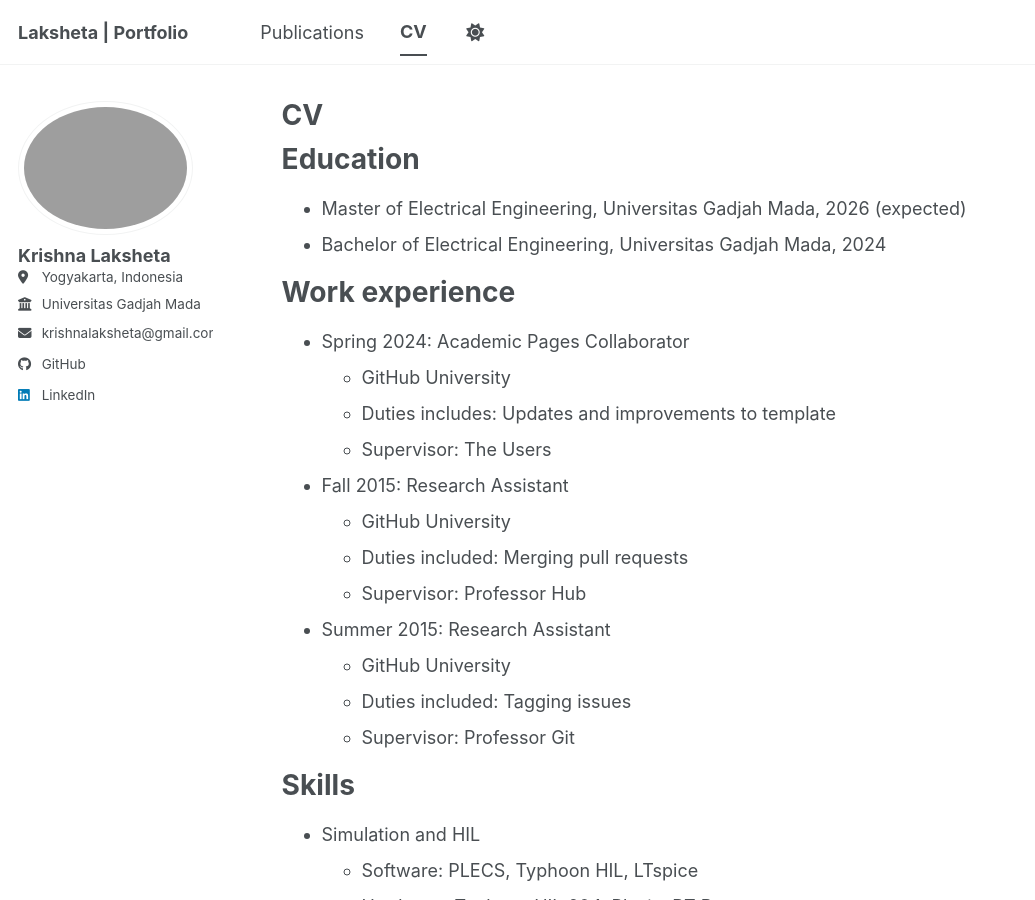
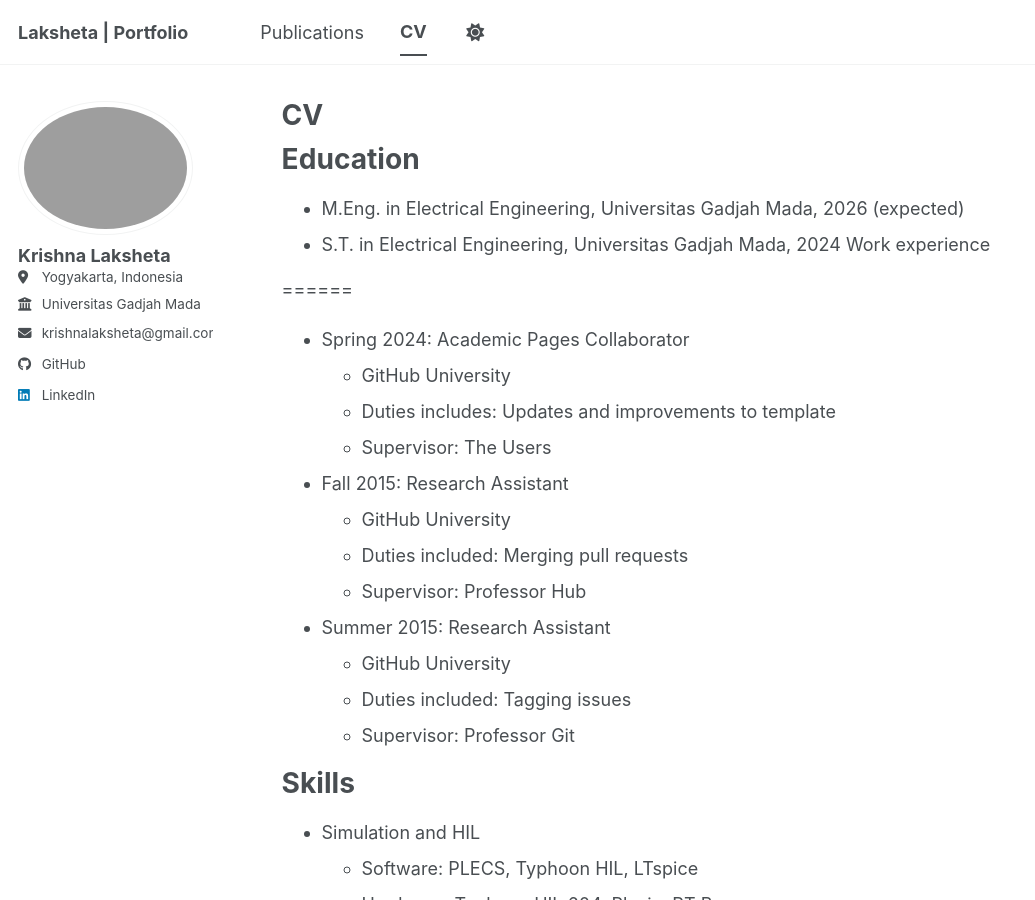
Before and after one commit to laksheta/laksheta.github.io, a Jekyll site: the page built from _pages/cv.md, in a window 1280 px wide and 900 px high. Shown: the whole window, without its empty margins (0-1035 px from the left). Built offline with Jekyll 4.4.1, drawn with Linux system fonts in a browser that asks for light colours; a script bundle is joined from its source files by our own code; library files that are not in the unit come from our copies.

Commit message:
docs(cv): edit education section

```diff
--- a/_pages/cv.md
+++ b/_pages/cv.md
@@ -11,10 +11,10 @@ redirect_from:
 
 Education
 ======
-* Master of Electrical Engineering, Universitas Gadjah Mada, 2026 (expected)
-* Bachelor of Electrical Engineering, Universitas Gadjah Mada, 2024
+* M.Eng. in Electrical Engineering, Universitas Gadjah Mada, 2026 (expected)
+* S.T. in Electrical Engineering, Universitas Gadjah Mada, 2024
+Work experience
 
-Work experience
 ======
 * Spring 2024: Academic Pages Collaborator
   * GitHub University
```
